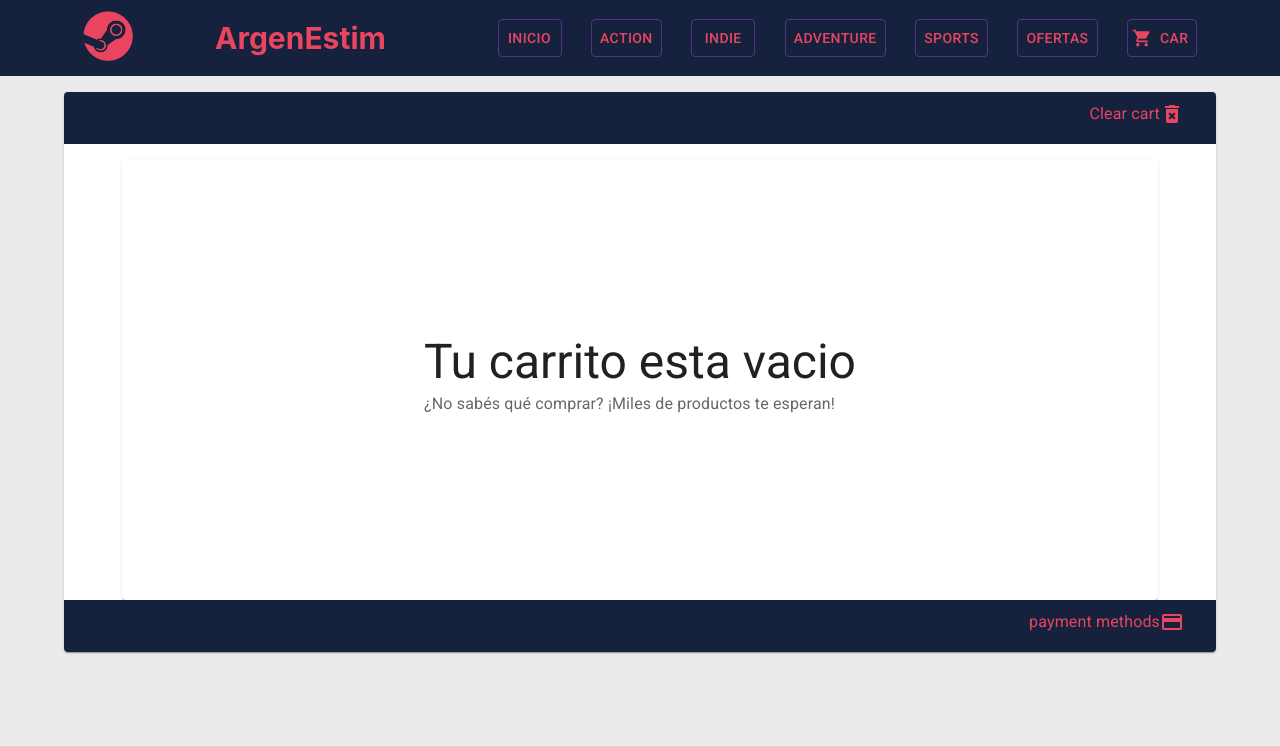
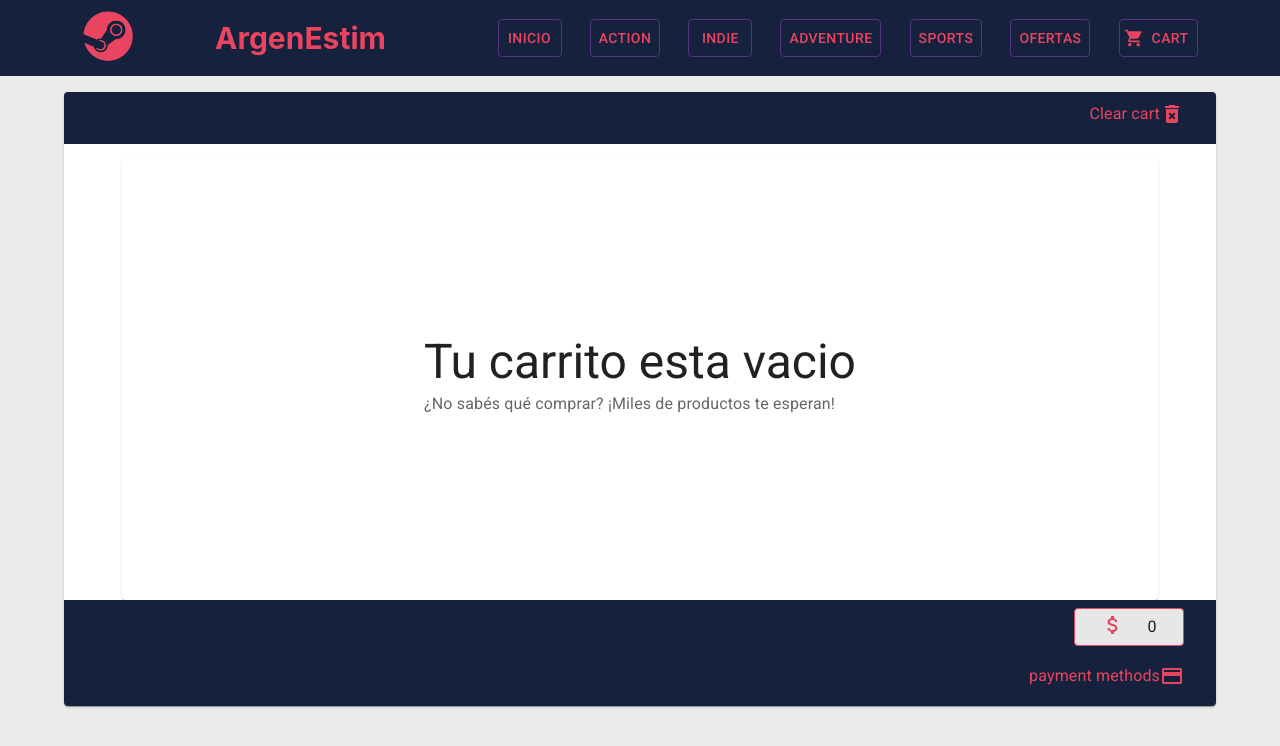
Before and after one commit to lucasrueda12/argenstim, a React (Create React App) app: page /cart in a window 1280 px wide. Shown: the top 746 px of the page. Built offline with nearby package versions, Linux system fonts and the light colour scheme.

Commit message:
count cartWidget, total a pagar, round de precios

```diff
--- a/src/Components/CartView/Cart.jsx
+++ b/src/Components/CartView/Cart.jsx
@@ -2,13 +2,24 @@ import { CardContent, Card, CardMedia, Typography, Box, Button } from '@mui/mate
 import IconButton from '@mui/material/IconButton';
 import DeleteForeverIcon from '@mui/icons-material/DeleteForever';
 import PaymentIcon from '@mui/icons-material/Payment';
+import AttachMoneyIcon from '@mui/icons-material/AttachMoney';
 
 import React, { useContext, useEffect, useState } from 'react';
-import { Context } from '../../Context/CartCustomProvider'
+import { Context } from '../../Context/CartCustomProvider';
 
 export const Cart = () => {
 
   const { cart, removeItem, clear } = useContext(Context);
+  const [ totpay, setTotpay]  = useState(0.00);
+
+  useEffect(()=>{
+    let suma=0;
+    cart.forEach((i)=>{
+      suma += i.price * i.quantity;
+    });
+    setTotpay(suma);
+  }, [cart])
+
 
   return (
     <Card sx={{ display: 'flex', flexDirection: 'column', margin: 'auto', mt: 2, width: '90%', height: 'auto' }}>
@@ -24,7 +35,7 @@ export const Cart = () => {
         cart.length > 0 ?
           cart.map((cartItem) => {
             return (
-              <Card sx={{ display: 'flex', justifyContent: 'space-between', width: 'auto', m: 1 }}>
+              <Card key={`cartItem-${cartItem.id}`} sx={{ display: 'flex', justifyContent: 'space-between', width: 'auto', m: 1 }}>
                 <CardMedia
                   component="img"
                   sx={{ width: 151, height: 151 }}
@@ -37,7 +48,7 @@ export const Cart = () => {
                       {cartItem.name_original}
                     </Typography>
                     <Typography variant="subtitle1" color="text.secondary" component="div">
-                      {cartItem.price * cartItem.quantity}
+                      {Math.round(cartItem.price * cartItem.quantity * 100) / 100}
                     </Typography>
                   </CardContent>
                 </Box>
@@ -60,10 +71,16 @@ export const Cart = () => {
             </CardContent>
           </Card>
       }
-      <Box  sx={{ display: 'flex', justifyContent: 'end', alignItems: 'center', pl: 1, pb: 1, pr: 3, backgroundColor: '#16213E' }}>
+      <Box  sx={{ display: 'flex',flexDirection:'column' , justifyContent: 'end', alignItems: 'end', pl: 1, pb: 1, pr: 3, backgroundColor: '#16213E' }}>
+          <Box sx={{display: 'flex', flexDirection:'row', justifyContent:'space-evenly' ,minWidth: 100, m:1, borderRadius: 1, border: 1, borderColor:'#E94560', p:0.5, bgcolor:'#e7e7e7' }}>
+            <AttachMoneyIcon sx={{color: "#E94560"}} />
+            <Typography component="div" variant="subtitle1" >
+              { Math.round(totpay * 100) / 100 }
+            </Typography>
+          </Box>
         <IconButton  aria-label="next" onClick={()=>console.log("solta la teka")} sx={{color: "#E94560"}}>
           <Typography component="div" variant="subtitle1" sx={{color: "#E94560"}}>
-          payment methods
+            payment methods
           </Typography>
           <PaymentIcon />
         </IconButton>
--- a/src/Components/Header/CartWidget/CartWidget.jsx
+++ b/src/Components/Header/CartWidget/CartWidget.jsx
@@ -1,7 +1,14 @@
 import ShoppingCartIcon from '@mui/icons-material/ShoppingCart';
 import Button from '@mui/material/Button';
 
+import React, { useContext } from 'react';
+import { Context } from '../../../Context/CartCustomProvider';
+
+
 export const CartWidget = ()=>{
+
+  const { pQuant } = useContext(Context);
+
   return(
       <Button sx={{ border: '1px solid #533483',
                     color: "#E94560"  }}
@@ -10,7 +17,8 @@ export const CartWidget = ()=>{
           fontSize="large"
           sx={{ color: "#E94560" }}
         />}>
-        Car
+        Cart
+        {pQuant>0 && `: ${pQuant}`}
       </Button>
   );
 }
--- a/src/Context/CartCustomProvider.jsx
+++ b/src/Context/CartCustomProvider.jsx
@@ -1,4 +1,4 @@
-import React, { createContext, useState } from 'react';
+import React, { createContext, useState, useEffect } from 'react';
 
 export const Context = createContext();
 
@@ -6,18 +6,22 @@ const { Provider } = Context;
 
 export const CartProvider = ({ children }) => {
 
+  const [cart, setCart] = useState([]);
+  const [pQuant, setpQuant] = useState(0);
 
-    const [cart, setCart] = useState([]);
+  useEffect(() => {
+    let cantProd = 0;
+    cart.forEach((i) => {
+      cantProd += i.quantity;
+    });
+    setpQuant(cantProd);
+  }, [cart])
 
   const addItem = (item, quantity) => {
-
-        console.log(item);
-        console.log(quantity);
-
     const existeItem = isInCart(item);
     if (existeItem !== -1) {
       const newCart = cart.filter(itemCart => itemCart !== cart[existeItem]);
-            setCart([{...item, quantity}, ...newCart]);
+      setCart([{ ...item, quantity }, ...newCart]);
     } else {
       setCart([...cart, { ...item, quantity }])
     }
@@ -36,5 +40,5 @@ export const CartProvider = ({ children }) => {
     return cart.findIndex(itemCart => itemCart.id === item.id);
   }
   console.log(cart);
-    return <Provider value={{ cart, addItem, removeItem, clear }}>{children}</Provider>;
+  return <Provider value={{ cart, addItem, removeItem, clear, pQuant }}>{children}</Provider>;
 };
```
Lines whose indentation alone changed are shown as unchanged.
